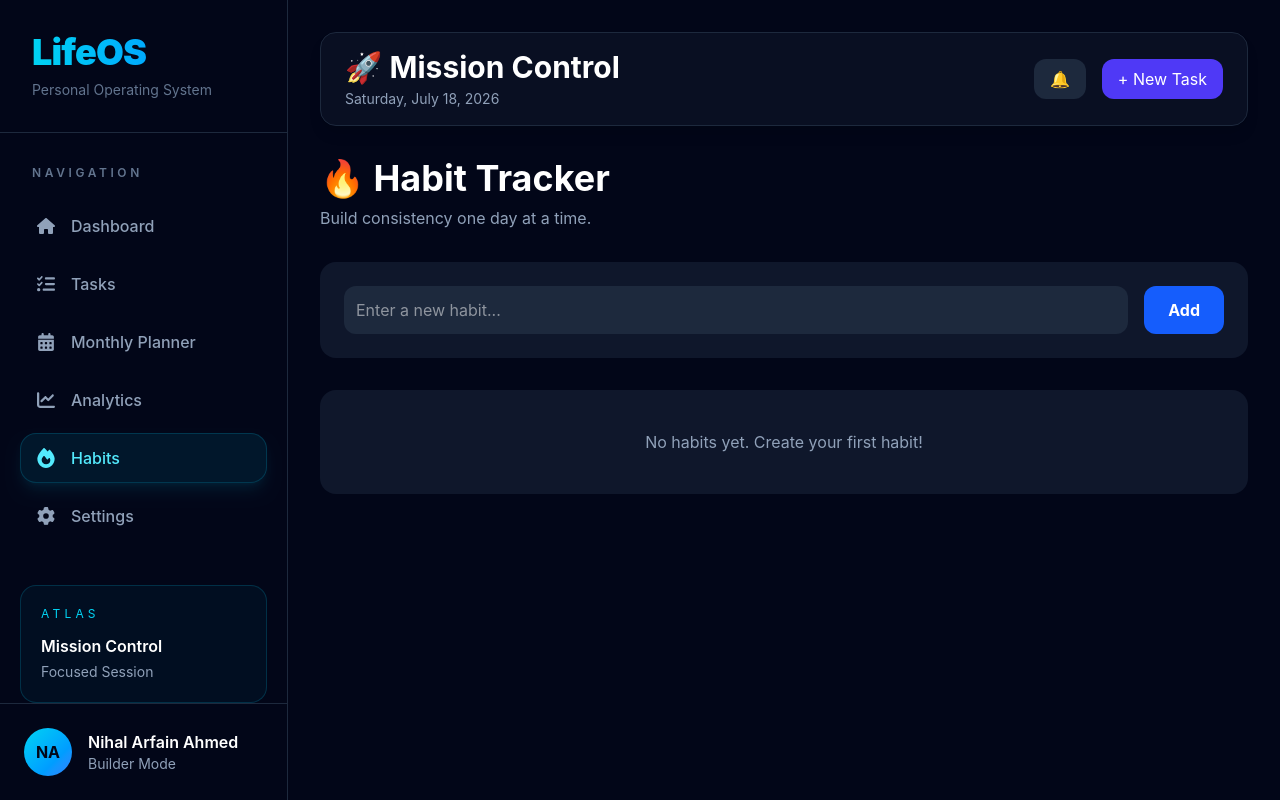
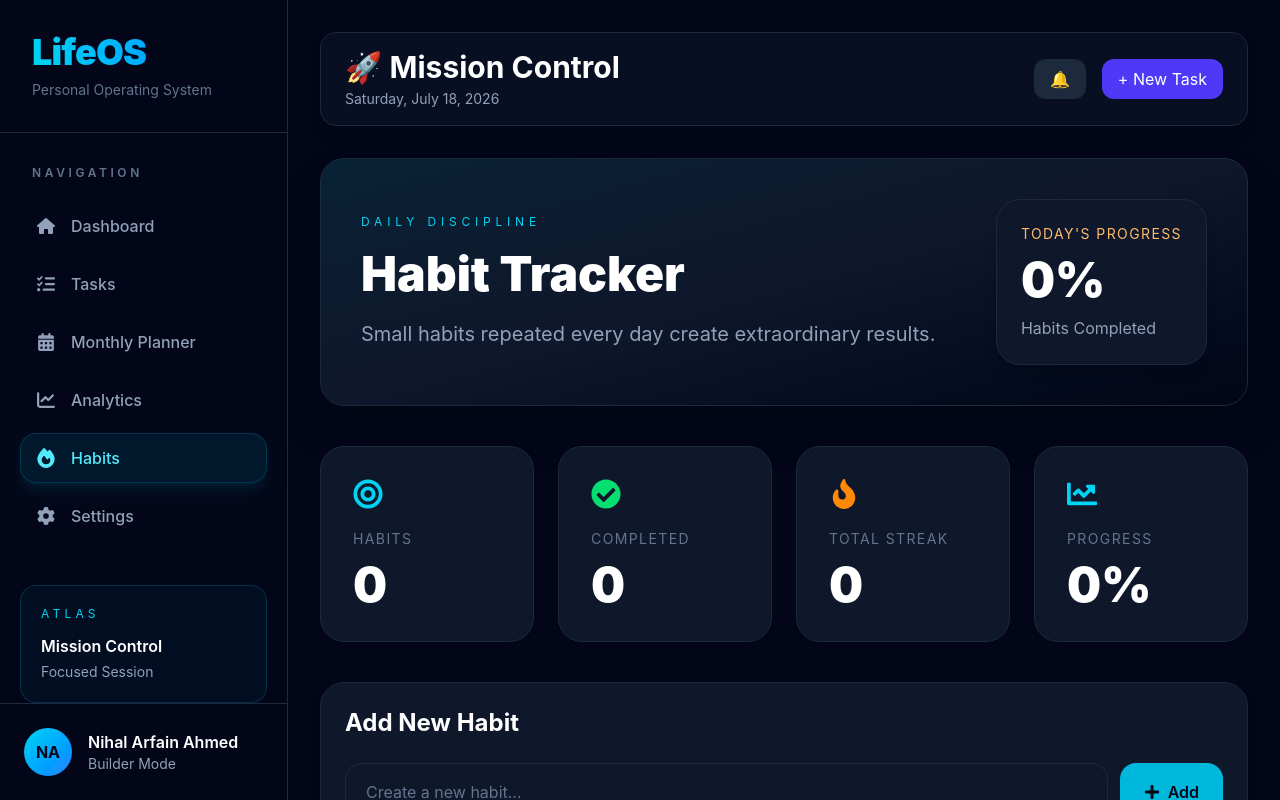
Before and after one commit to Nihal786007/LifeOS, a React (Vite) app: page / in a window 1280 px wide. Both pictures are taken after a click on the button "Habits". Built offline with nearby package versions, Linux system fonts and the light colour scheme.

Commit message:
Mission 004 - Upgrade Habits to Design System

```diff
--- a/src/pages/Habits.tsx
+++ b/src/pages/Habits.tsx
@@ -1,5 +1,19 @@
 import { useState } from "react";
+import {
+  FaFire,
+  FaCheckCircle,
+  FaChartLine,
+  FaBullseye,
+  FaPlus,
+} from "react-icons/fa";
+
 import { useApp } from "../context/AppContext";
+
+import Card from "../components/ui/Card";
+import Button from "../components/ui/Button";
+import Input from "../components/ui/Input";
+import PageHero from "../components/ui/PageHero";
+import StatCard from "../components/ui/StatCard";
 
 export default function Habits() {
   const {
@@ -12,106 +26,184 @@ export default function Habits() {
   const [newHabit, setNewHabit] = useState("");
 
   function handleAddHabit() {
+    if (!newHabit.trim()) return;
+
     addHabit(newHabit);
     setNewHabit("");
   }
 
+  const completedToday = habits.filter(
+    (habit) => habit.completedToday
+  ).length;
+
+  const progress =
+    habits.length === 0
+      ? 0
+      : Math.round(
+          (completedToday / habits.length) * 100
+        );
+
+  const totalStreak = habits.reduce(
+    (sum, habit) => sum + habit.streak,
+    0
+  );
+
   return (
-    <div className="space-y-8">
+    <div className="space-y-10">
 
-      {/* Header */}
-      <div>
-        <h1 className="text-4xl font-bold">
-          🔥 Habit Tracker
-        </h1>
+      <PageHero
+        badge="Daily Discipline"
+        title="Habit Tracker"
+        description="Small habits repeated every day create extraordinary results."
+      >
+        <Card className="border-orange-500/20 bg-orange-500/5">
 
-        <p className="mt-2 text-slate-400">
-          Build consistency one day at a time.
+          <p className="text-sm uppercase tracking-widest text-orange-300">
+            Today's Progress
           </p>
-      </div>
 
-      {/* Add Habit */}
-      <div className="rounded-2xl bg-slate-900 p-6">
+          <h2 className="mt-3 text-5xl font-black">
+            {progress}%
+          </h2>
 
-        <div className="flex gap-4">
+          <p className="mt-3 text-slate-400">
+            Habits Completed
+          </p>
 
-          <input
-            type="text"
-            value={newHabit}
-            onChange={(e) =>
-              setNewHabit(e.target.value)
-            }
-            placeholder="Enter a new habit..."
-            className="flex-1 rounded-xl bg-slate-800 p-3 outline-none"
+        </Card>
+      </PageHero>
+
+      <div className="grid gap-6 md:grid-cols-4">
+
+        <StatCard
+          icon={<FaBullseye />}
+          title="Habits"
+          value={habits.length}
         />
 
-          <button
-            onClick={handleAddHabit}
-            className="rounded-xl bg-blue-600 px-6 py-3 font-bold hover:bg-blue-700"
-          >
+        <StatCard
+          icon={<FaCheckCircle />}
+          title="Completed"
+          value={completedToday}
+          color="text-green-400"
+        />
+
+        <StatCard
+          icon={<FaFire />}
+          title="Total Streak"
+          value={totalStreak}
+          color="text-orange-400"
+        />
+
+        <StatCard
+          icon={<FaChartLine />}
+          title="Progress"
+          value={`${progress}%`}
+          color="text-cyan-400"
+        />
+
+      </div>
+            <Card>
+
+        <h2 className="text-2xl font-bold">
+          Add New Habit
+        </h2>
+
+        <div className="mt-6 flex gap-3">
+
+          <Input
+            value={newHabit}
+            onChange={(e) => setNewHabit(e.target.value)}
+            placeholder="Create a new habit..."
+            onKeyDown={(e) => {
+              if (e.key === "Enter") {
+                handleAddHabit();
+              }
+            }}
+          />
+
+          <Button onClick={handleAddHabit}>
+            <FaPlus />
             Add
-          </button>
+          </Button>
 
         </div>
 
-      </div>
-
-      {/* Habits List */}
+      </Card>
 
       <div className="space-y-4">
 
         {habits.length === 0 ? (
-          <div className="rounded-2xl bg-slate-900 p-10 text-center text-slate-400">
-            No habits yet. Create your first habit!
-          </div>
+
+          <Card className="p-10 text-center">
+
+            <FaBullseye className="mx-auto text-5xl text-cyan-400" />
+
+            <h3 className="mt-6 text-2xl font-bold">
+              No Habits Yet
+            </h3>
+
+            <p className="mt-3 text-slate-400">
+              Build your future one habit at a time.
+              Create your first habit to begin your journey.
+            </p>
+
+          </Card>
+
         ) : (
+
           habits.map((habit) => (
-            <div
+
+            <Card
               key={habit.id}
-              className="rounded-2xl bg-slate-900 p-6 flex items-center justify-between"
+              className="p-6"
             >
+
+              <div className="flex items-center justify-between">
+
                 <div>
 
                   <h2 className="text-2xl font-bold">
                     {habit.name}
                   </h2>
 
-                <p className="text-orange-400 mt-2">
+                  <p className="mt-2 text-orange-400">
                     🔥 Streak: {habit.streak} day(s)
                   </p>
 
                 </div>
 
                 <div className="flex gap-3">
+                                  <Button
+                    onClick={() => toggleHabit(habit.id)}
+                    variant={
+                      habit.completedToday
+                        ? "primary"
+                        : "secondary"
+                    }
+                  >
+                    <FaCheckCircle />
 
-                <button
-                  onClick={() =>
-                    toggleHabit(habit.id)
-                  }
-                  className={`rounded-xl px-5 py-2 font-bold ${
-                    habit.completedToday
-                      ? "bg-green-600"
-                      : "bg-slate-700"
-                  }`}
-                >
                     {habit.completedToday
                       ? "Completed"
                       : "Complete"}
-                </button>
+                  </Button>
 
-                <button
-                  onClick={() =>
-                    deleteHabit(habit.id)
-                  }
-                  className="rounded-xl bg-red-600 px-5 py-2 font-bold hover:bg-red-700"
+                  <Button
+                    variant="danger"
+                    onClick={() => deleteHabit(habit.id)}
                   >
                     Delete
-                </button>
+                  </Button>
 
                 </div>
 
               </div>
+
+            </Card>
+
           ))
+
         )}
 
       </div>
```
Lines whose indentation alone changed are shown as unchanged.
